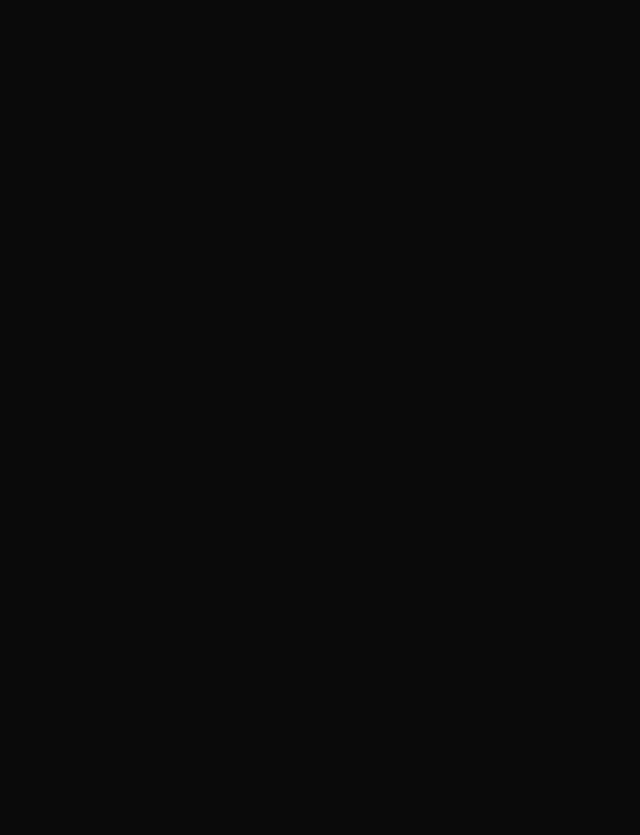
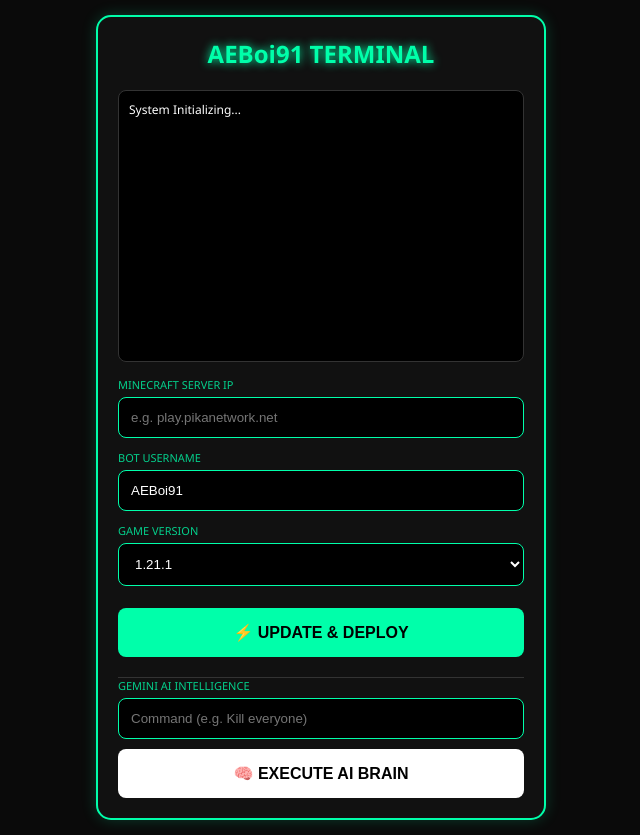
Before and after one commit to hs7878019275-star/AI-BOT-MINECRAFT-, a website: page index.html in a window 1280 px wide. Shown: the whole page, without its empty margins (319-959 px from the left). Before the commit the page ends 800 px from the top, so only its background shows below. Drawn offline with nearby package versions, Linux system fonts and the light colour scheme; no server answers.

Commit message:
Fix input width and update HTML structure

```diff
--- a/index.html
+++ b/index.html
@@ -12,4 +12,79 @@
         #log { height: 250px; background: #000; border: 1px solid #333; border-radius: 8px; overflow-y: auto; padding: 10px; font-size: 12px; color: #fff; margin-bottom: 15px; }
         .input-group { margin-bottom: 12px; }
         label { font-size: 11px; display: block; margin-bottom: 5px; color: var(--main-color); opacity: 0.8; text-transform: uppercase; }
-        input, select { width: 1
+        input, select { width: 100%; padding: 12px; background: #000; border: 1px solid var(--main-color); color: #fff; border-radius: 8px; box-sizing: border-box; outline: none; }
+        button { width: 100%; padding: 15px; background: var(--main-color); color: #000; border: none; border-radius: 8px; font-weight: bold; font-size: 16px; cursor: pointer; transition: 0.3s; margin-top: 10px; }
+        button:active { transform: scale(0.95); opacity: 0.8; }
+        .ai-section { margin-top: 20px; border-top: 1px solid #333; pt: 15px; }
+    </style>
+</head>
+<body>
+
+<div class="container">
+    <h2>AEBoi91 TERMINAL</h2>
+
+    <div id="log">System Initializing...</div>
+
+    <div class="input-group">
+        <label>Minecraft Server IP</label>
+        <input type="text" id="host" placeholder="e.g. play.pikanetwork.net">
+    </div>
+
+    <div class="input-group">
+        <label>Bot Username</label>
+        <input type="text" id="name" value="AEBoi91">
+    </div>
+
+    <div class="input-group">
+        <label>Game Version</label>
+        <select id="ver">
+            <option value="1.21.1">1.21.1</option>
+            <option value="1.20.1">1.20.1</option>
+            <option value="1.19.4">1.19.4</option>
+            <option value="1.18.2">1.18.2</option>
+        </select>
+    </div>
+
+    <button onclick="updateBot()">⚡ UPDATE & DEPLOY</button>
+
+    <div class="ai-section">
+        <label>Gemini AI Intelligence</label>
+        <input type="text" id="aiInput" placeholder="Command (e.g. Kill everyone)">
+        <button onclick="sendAI()" style="background: #fff; color: #000;">🧠 EXECUTE AI BRAIN</button>
+    </div>
+</div>
+
+<script src="/socket.io/socket.io.js"></script>
+<script>
+    const socket = io();
+    const logElement = document.getElementById('log');
+
+    function updateBot() {
+        const host = document.getElementById('host').value;
+        const name = document.getElementById('name').value;
+        const ver = document.getElementById('ver').value;
+        socket.emit('update', { host, name, ver });
+        addLog(`[SYSTEM] Restarting bot as ${name} on ${host}...`);
+    }
+
+    function sendAI() {
+        const msg = document.getElementById('aiInput').value;
+        if (!msg) return;
+        socket.emit('ai', msg);
+        addLog(`[AI] Sent: ${msg}`);
+        document.getElementById('aiInput').value = '';
+    }
+
+    function addLog(msg) {
+        const div = document.createElement('div');
+        div.style.marginBottom = '5px';
+        div.innerText = msg;
+        logElement.appendChild(div);
+        logElement.scrollTop = logElement.scrollHeight;
+    }
+
+    socket.on('chat', (m) => addLog(m));
+</script>
+
+</body>
+    </html>
```
